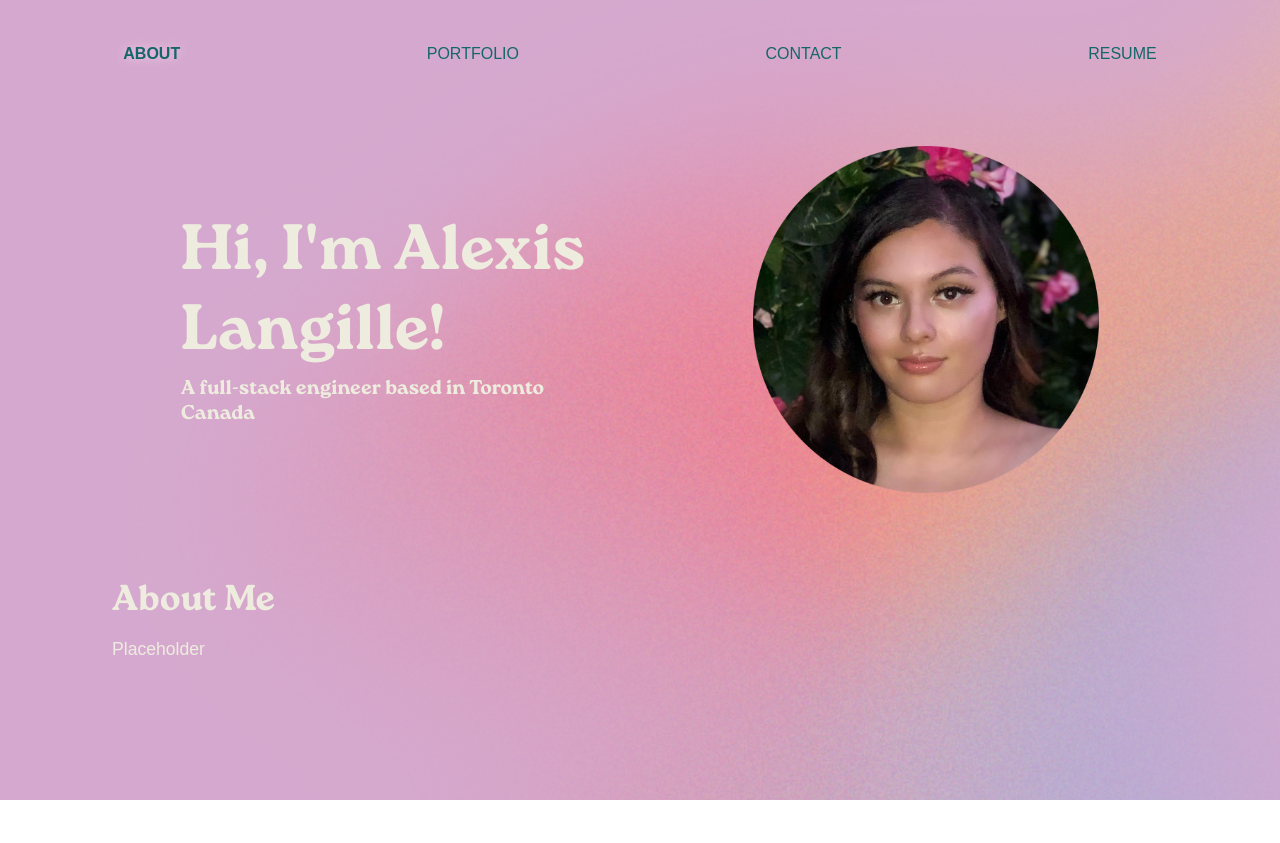
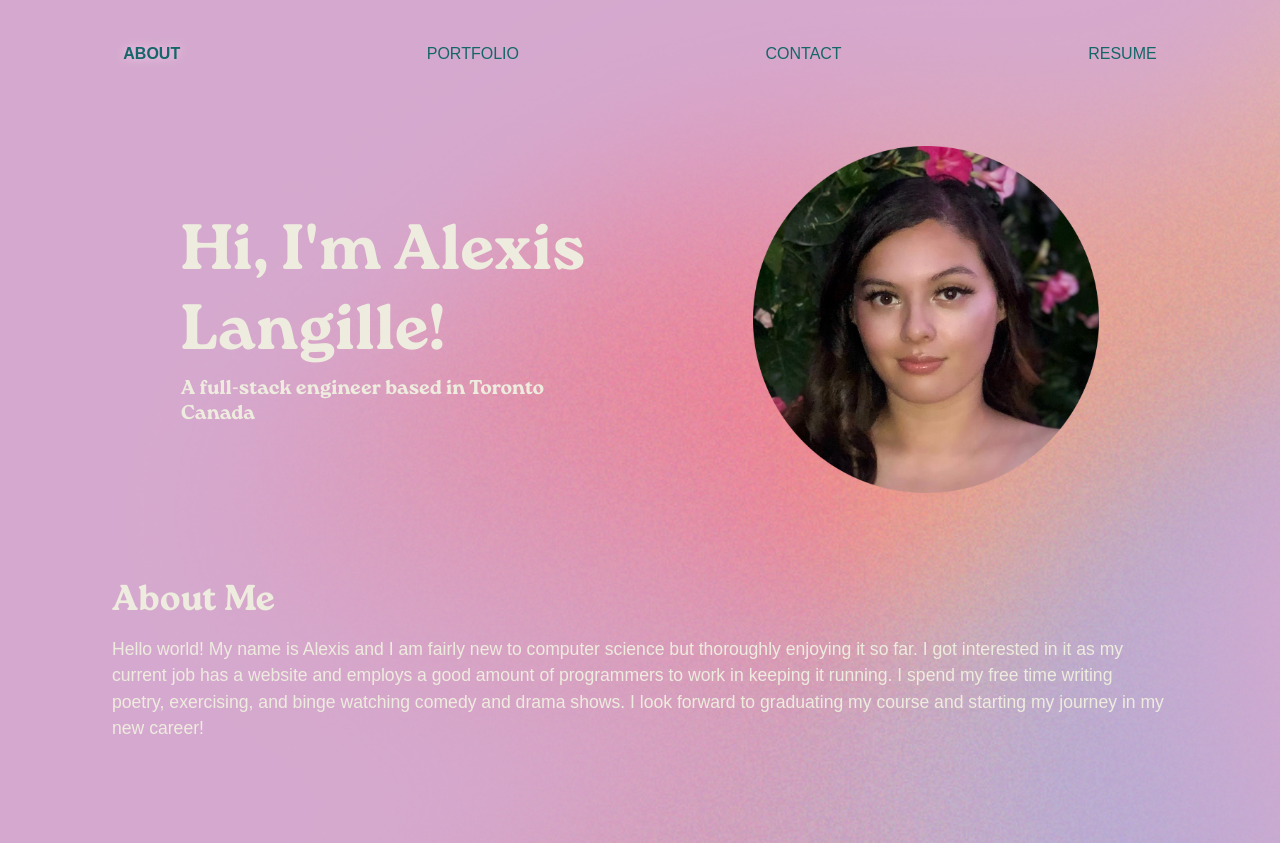
Before and after one commit to alangille01/ReactPortfolio, a React (Create React App) app: page /react-portfolio/about in a window 1280 px wide. Both pictures are taken after a click on the button "Read More". Before the commit the page ends 800 px from the top, so only its background shows below. Built offline with nearby package versions, Linux system fonts and the light colour scheme.

Commit message:
Update Description

```diff
--- a/src/components/About/index.js
+++ b/src/components/About/index.js
@@ -31,8 +31,8 @@ function About() {
       <div className={`px-3 ${showMore === false && "display-none"}`}>
         <h2 className="py-2">About Me</h2>
         <p className="mb-2" id="about-text">
-          {/* Placeholder */}
-        Placeholder
+          {/**Hello world! My name is Alexis and I am fairly new to computer science but thoroughly enjoying it so far. I got interested in it as my current job has a website and employs a good amount of programmers to work in keeping it running. I spend my free time writing poetry, exercising, and binge watching comedy and drama shows. I look forward to graduating my course and starting my journey in my new career! */}
+          Hello world! My name is Alexis and I am fairly new to computer science but thoroughly enjoying it so far. I got interested in it as my current job has a website and employs a good amount of programmers to work in keeping it running. I spend my free time writing poetry, exercising, and binge watching comedy and drama shows. I look forward to graduating my course and starting my journey in my new career!
         </p>
       </div>
     </section>
```
